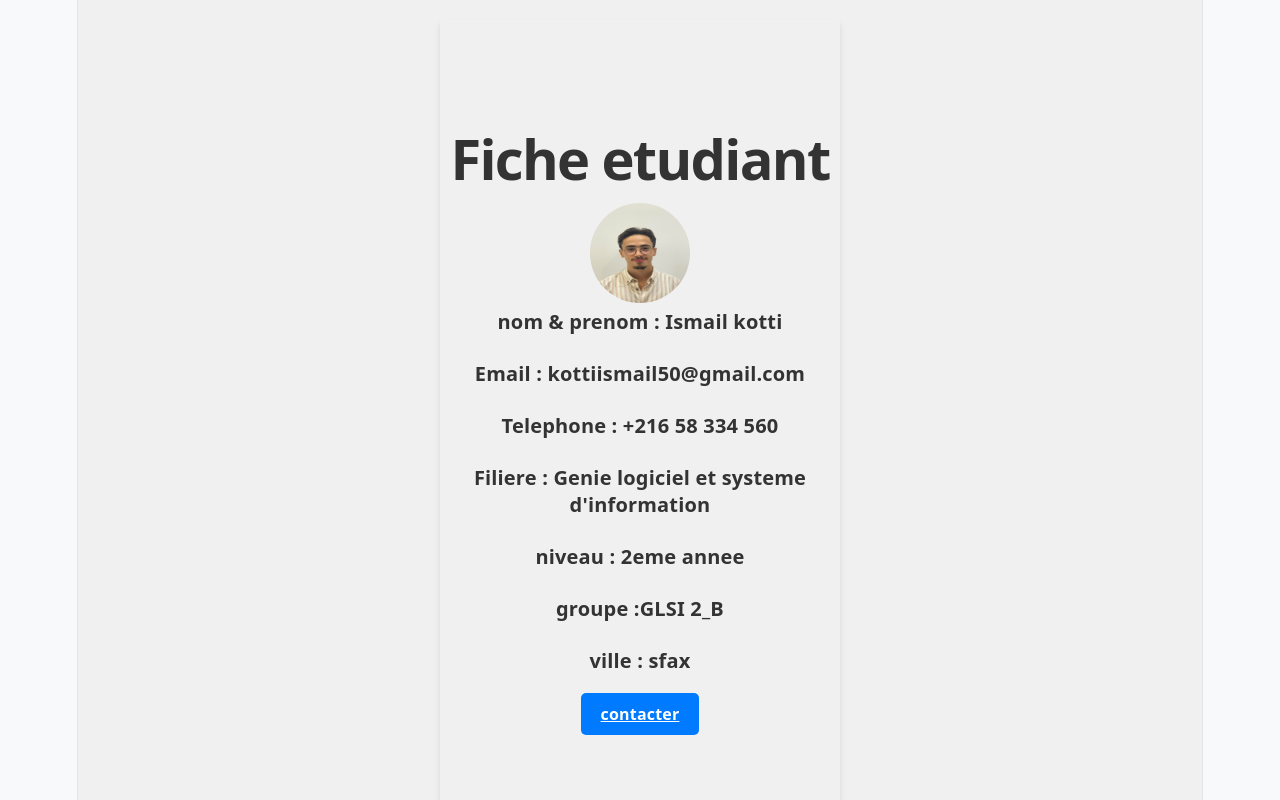
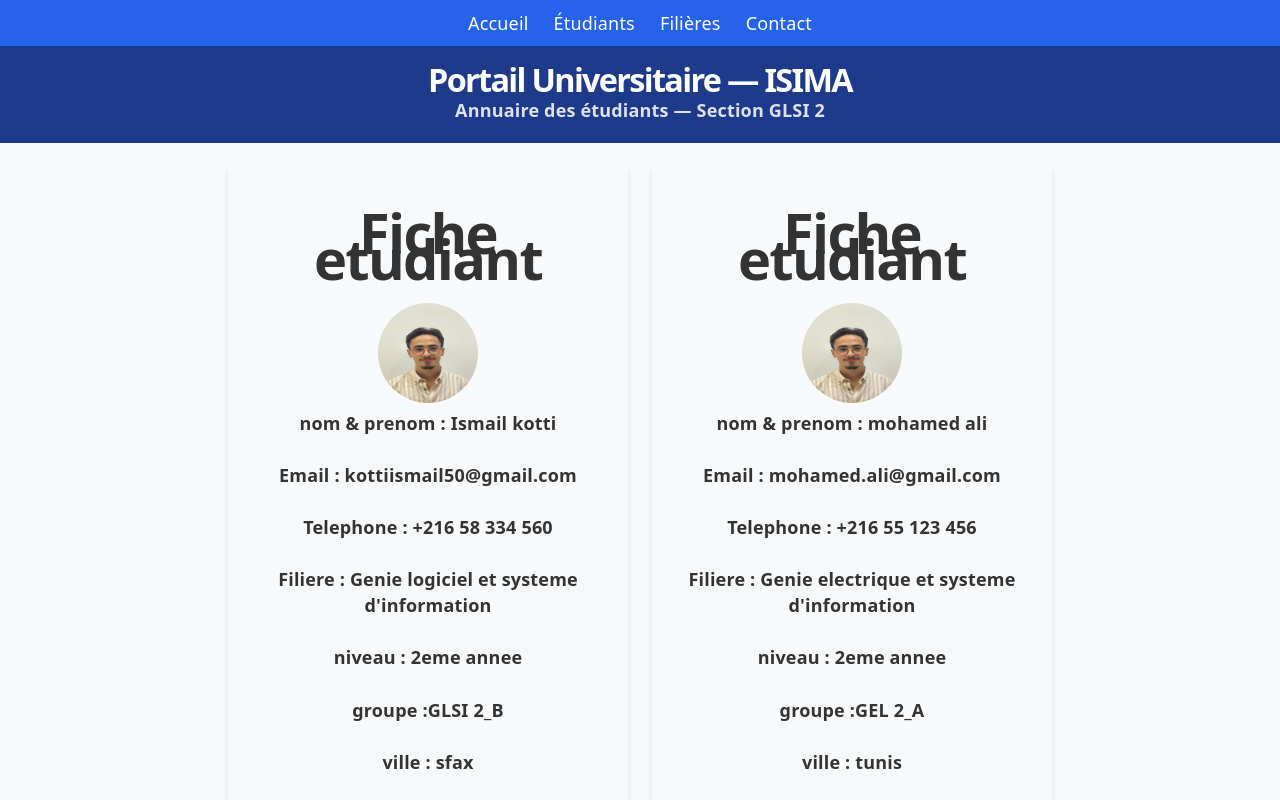
Before and after one commit to ismailKotti/university-app, a React (Vite) app: page / in a window 1280 px wide. Shown: the top 800 px of the page. Built offline with nearby package versions, Linux system fonts and the light colour scheme.

Commit message:
tp2 complete

```diff
--- a/src/App.css
+++ b/src/App.css
@@ -1,4 +1,6 @@
-body{
+body {
+  margin: 0;
+  padding: 0;
   text-decoration: none;
   text-align: center;
   background-color: #f8f9fa;
@@ -193,9 +195,9 @@ img{
   height: 100px;
 }
 div{
-  font-size: 20px;
+
   font-weight: bold;
-  background-color: #f0f0f0;
+
 
   width: 400px;
   margin: 20px auto;
@@ -205,7 +207,9 @@ h1,p{
   color: #333;
   font-weight: bold;
 }
-#btn{
+.btn, #btn {
+  display: inline-block;
+  text-decoration: none;
   background-color: #007bff;
   color: white;
   padding: 10px 20px;
@@ -214,13 +218,36 @@ h1,p{
   cursor: pointer;
   font-size: 16px;
   transition: background-color 0.3s;
-  margin-bottom: 60px;
+  margin-bottom: 20px;
+}
+
+.btn:hover, #btn:hover {
+  background-color: #0056b3;
 }
 main {
   display: flex;
   flex-direction: column;
   align-items: center;
   justify-content: center;
-  min-height: 100vh;
   box-shadow: 0 4px 6px rgba(0, 0, 0, 0.1);
 }
+.student-cards {
+  display: flex;
+  flex-wrap: wrap;
+  justify-content: center;
+  align-items: stretch;
+  gap: 24px;
+  width: auto;
+  margin: 24px;
+}
+.student-cards > main {
+  flex: 0 1 400px;
+  min-height: auto;
+  margin: 0;
+}
+.student-cards .id {
+  box-sizing: border-box;
+  width: 100%;
+  margin: 0;
+  padding: 20px;
+}
--- a/src/App.jsx
+++ b/src/App.jsx
@@ -1,3 +1,6 @@
+import Header from './component/Header.jsx';
+import Footer from './component/Footer.jsx';
+import Navbar from './component/Navbar.jsx';
 import StudentCard from './component/studentcard.jsx';
 import ismailImg from './assets/ismail.jpeg';
 import './App.css';
@@ -26,9 +29,13 @@ const etudiant=[
 
 function App() {
   return (
-    <div className="caontainer">
+    <>
+      <Navbar />
+      <Header />
+      <div className="student-cards">
         {etudiant.map((etudiant) => (
           <StudentCard
+            key={etudiant.email}
             image={etudiant.image}
             prenom={etudiant.prenom}
             nom={etudiant.nom}
@@ -40,6 +47,8 @@ function App() {
             ville={etudiant.ville} />
         ))}
       </div>
+      <Footer />
+    </>
   );
 }
 export default App;
--- /dev/null
+++ b/src/component/Footer.css
@@ -0,0 +1,12 @@
+.footer {
+  background-color: #1f2937;
+  color: #d1d5db;
+  text-align: center;
+  padding: 15px;
+  margin-top: auto;
+  font-size: 0.9rem;
+}
+
+.footer p {
+  color: inherit;
+}
--- /dev/null
+++ b/src/component/Footer.jsx
@@ -0,0 +1,11 @@
+import "./Footer.css";
+
+function Footer() {
+  return (
+    <footer className="footer">
+      <p>TP 2 Framework </p>
+    </footer>
+  );
+}
+
+export default Footer;
--- /dev/null
+++ b/src/component/Header.css
@@ -0,0 +1,18 @@
+.header {
+  background-color: #1e3a8a;
+  color: white;
+  text-align: center;
+  padding: 20px;
+}
+
+.header h1 {
+  margin: 0;
+  font-size: 1.8rem;
+  color: inherit;
+}
+
+.header p {
+  margin: 5px 0 0;
+  opacity: 0.85;
+  color: inherit;
+}
--- /dev/null
+++ b/src/component/Header.jsx
@@ -0,0 +1,12 @@
+import "./Header.css";
+
+function Header() {
+  return (
+    <header className="header">
+      <h1>Portail Universitaire — ISIMA</h1>
+      <p>Annuaire des étudiants — Section GLSI 2</p>
+    </header>
+  );
+}
+
+export default Header;
--- /dev/null
+++ b/src/component/Navbar.css
@@ -0,0 +1,23 @@
+.navbar {
+  background-color: #2563eb;
+  padding: 10px 20px;
+}
+
+.nav-links {
+  list-style: none;
+  display: flex;
+  justify-content: center;
+  gap: 25px;
+  margin: 0;
+  padding: 0;
+}
+
+.nav-links a {
+  color: white;
+  text-decoration: none;
+  font-weight: 500;
+}
+
+.nav-links a:hover {
+  text-decoration: underline;
+}
--- /dev/null
+++ b/src/component/Navbar.jsx
@@ -0,0 +1,16 @@
+import "./Navbar.css";
+
+function Navbar() {
+  return (
+    <nav className="navbar">
+      <ul className="nav-links">
+        <li><a href="#accueil">Accueil</a></li>
+        <li><a href="#etudiants">Étudiants</a></li>
+        <li><a href="#filieres">Filières</a></li>
+        <li><a href="#contact">Contact</a></li>
+      </ul>
+    </nav>
+  );
+}
+
+export default Navbar;
--- a/src/component/studentcard.jsx
+++ b/src/component/studentcard.jsx
@@ -3,7 +3,7 @@ function StudentCard(props) {
 
   return (
     <main>
-      <div class="id">
+      <div className="id">
         <h1>Fiche etudiant</h1>
         <img src={props.image} alt="ismail.jpeg" />
         <p><strong> nom & prenom </strong> : {props.nom}</p><br />
@@ -13,11 +13,17 @@ function StudentCard(props) {
         <p><strong>niveau</strong> : {props.niveau}</p><br />
         <p><strong>groupe</strong> :{props.groupe}</p><br />
         <p><strong>ville</strong> : {props.ville}</p><br/>
-        <a href={`mailto:${props.email}`} id="btn">contacter</a>
-
+        <a
+          href={`https://mail.google.com/mail/?view=cm&fs=1&to=${props.email}&su=${encodeURIComponent("Contact - " + props.nom)}`}
+          target="_blank"
+          rel="noopener noreferrer"
+          className="btn"
+        >
+          Contacter
+        </a>
       </div>
     </main>
-  )
+  );
 }
 
 export default StudentCard;
--- a/src/index.css
+++ b/src/index.css
@@ -55,11 +55,12 @@ body {
 }
 
 #root {
-  width: 1126px;
+  width: 100%;
   max-width: 100%;
-  margin: 0 auto;
+  margin: 0;
+  padding: 0;
   text-align: center;
-  border-inline: 1px solid var(--border);
+
   min-height: 100svh;
   display: flex;
   flex-direction: column;
```
Lines whose indentation alone changed are shown as unchanged.
